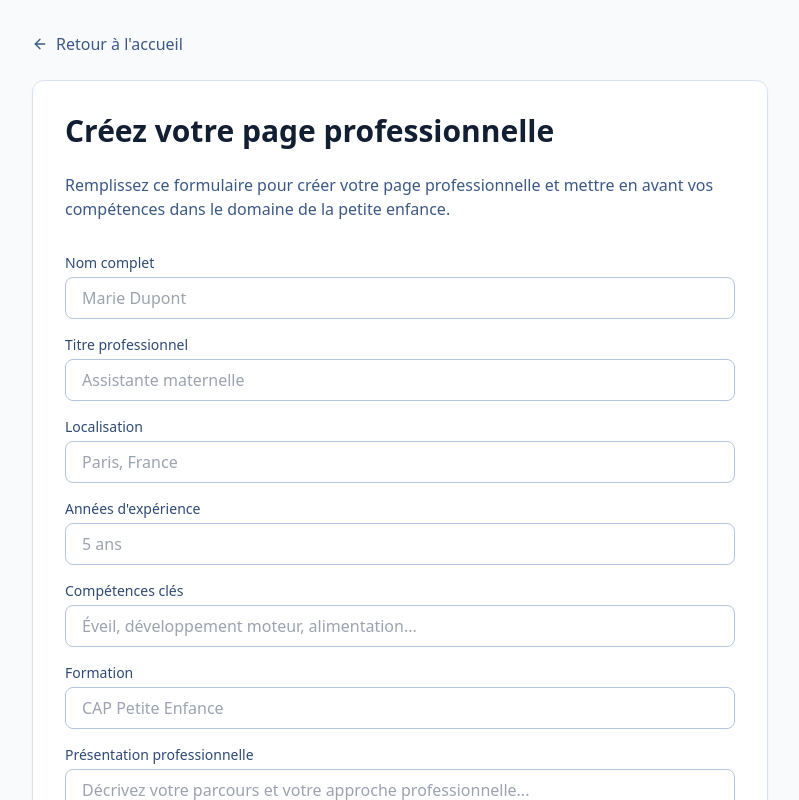
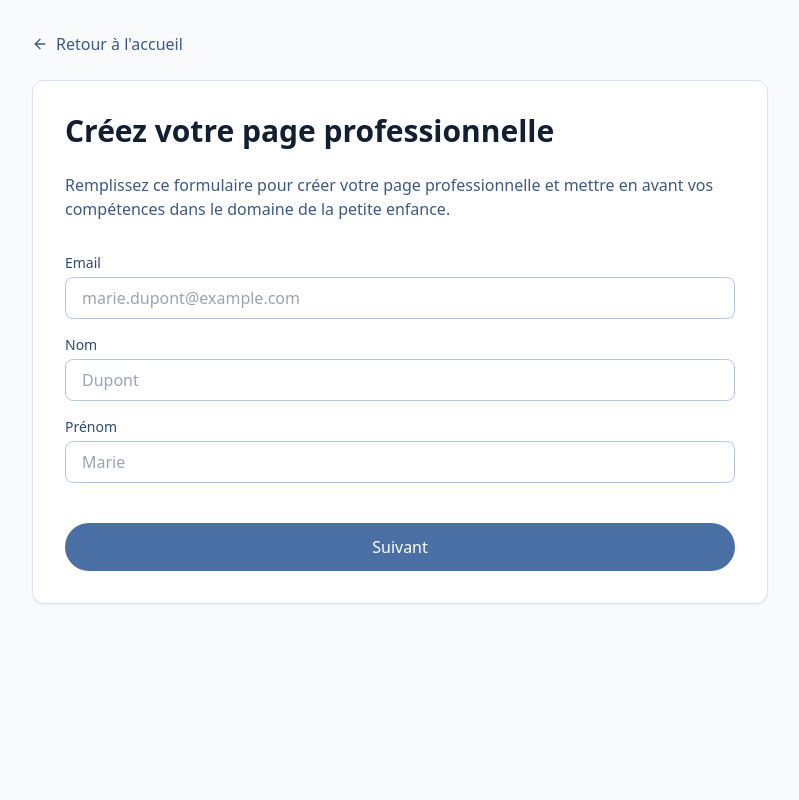
Before and after one commit to victorherbemontagne/gazouyi-connect, a React (Vite) app: page /create-profile in a window 1280 px wide. Shown: the top 800 px of the page, without its empty margins (240-1039 px from the left). Built offline with nearby package versions, Linux system fonts and the light colour scheme.

Commit message:
Update profile creation form
Updates the profile creation form to initially display only personal information (email, name, first name) and adds a "Next" button to show additional fields.

```diff
--- a/src/pages/CreateProfile.tsx
+++ b/src/pages/CreateProfile.tsx
@@ -8,8 +8,11 @@ import Button from "@/components/Button";
 const CreateProfile = () => {
   const navigate = useNavigate();
   const { toast } = useToast();
+  const [currentStep, setCurrentStep] = useState(1);
   const [formData, setFormData] = useState({
-    name: "",
+    email: "",
+    firstName: "",
+    lastName: "",
     jobTitle: "",
     location: "",
     experience: "",
@@ -21,6 +24,10 @@ const CreateProfile = () => {
   const handleChange = (e: React.ChangeEvent<HTMLInputElement | HTMLTextAreaElement>) => {
     const { name, value } = e.target;
     setFormData((prev) => ({ ...prev, [name]: value }));
+  };
+
+  const handleNextStep = () => {
+    setCurrentStep(2);
   };
 
   const handleSubmit = (e: React.FormEvent) => {
@@ -59,24 +66,59 @@ const CreateProfile = () => {
           dans le domaine de la petite enfance.
         </p>
 
-        <form onSubmit={handleSubmit} className="space-y-6">
+        <form onSubmit={currentStep === 1 ? (e) => { e.preventDefault(); handleNextStep(); } : handleSubmit} className="space-y-6">
+          {currentStep === 1 ? (
             <div className="space-y-4">
               <div>
-              <label htmlFor="name" className="block text-sm font-medium text-gazouyi-700 mb-1">
-                Nom complet
+                <label htmlFor="email" className="block text-sm font-medium text-gazouyi-700 mb-1">
+                  Email
                 </label>
                 <input
-                id="name"
-                name="name"
-                type="text"
+                  id="email"
+                  name="email"
+                  type="email"
                   required
-                value={formData.name}
+                  value={formData.email}
                   onChange={handleChange}
                   className="w-full px-4 py-2 border border-gazouyi-200 rounded-lg focus:ring-2 focus:ring-gazouyi-300 focus:border-gazouyi-300 transition-colors"
-                placeholder="Marie Dupont"
+                  placeholder="marie.dupont@example.com"
                 />
               </div>
 
+              <div>
+                <label htmlFor="lastName" className="block text-sm font-medium text-gazouyi-700 mb-1">
+                  Nom
+                </label>
+                <input
+                  id="lastName"
+                  name="lastName"
+                  type="text"
+                  required
+                  value={formData.lastName}
+                  onChange={handleChange}
+                  className="w-full px-4 py-2 border border-gazouyi-200 rounded-lg focus:ring-2 focus:ring-gazouyi-300 focus:border-gazouyi-300 transition-colors"
+                  placeholder="Dupont"
+                />
+              </div>
+
+              <div>
+                <label htmlFor="firstName" className="block text-sm font-medium text-gazouyi-700 mb-1">
+                  Prénom
+                </label>
+                <input
+                  id="firstName"
+                  name="firstName"
+                  type="text"
+                  required
+                  value={formData.firstName}
+                  onChange={handleChange}
+                  className="w-full px-4 py-2 border border-gazouyi-200 rounded-lg focus:ring-2 focus:ring-gazouyi-300 focus:border-gazouyi-300 transition-colors"
+                  placeholder="Marie"
+                />
+              </div>
+            </div>
+          ) : (
+            <div className="space-y-4">
               <div>
                 <label htmlFor="jobTitle" className="block text-sm font-medium text-gazouyi-700 mb-1">
                   Titre professionnel
@@ -173,10 +215,11 @@ const CreateProfile = () => {
                 />
               </div>
             </div>
+          )}
 
           <div className="pt-4">
             <Button type="submit" className="w-full justify-center text-base">
-              Créer ma page professionnelle
+              {currentStep === 1 ? "Suivant" : "Créer ma page professionnelle"}
             </Button>
           </div>
         </form>
```
Lines whose indentation alone changed are shown as unchanged.
